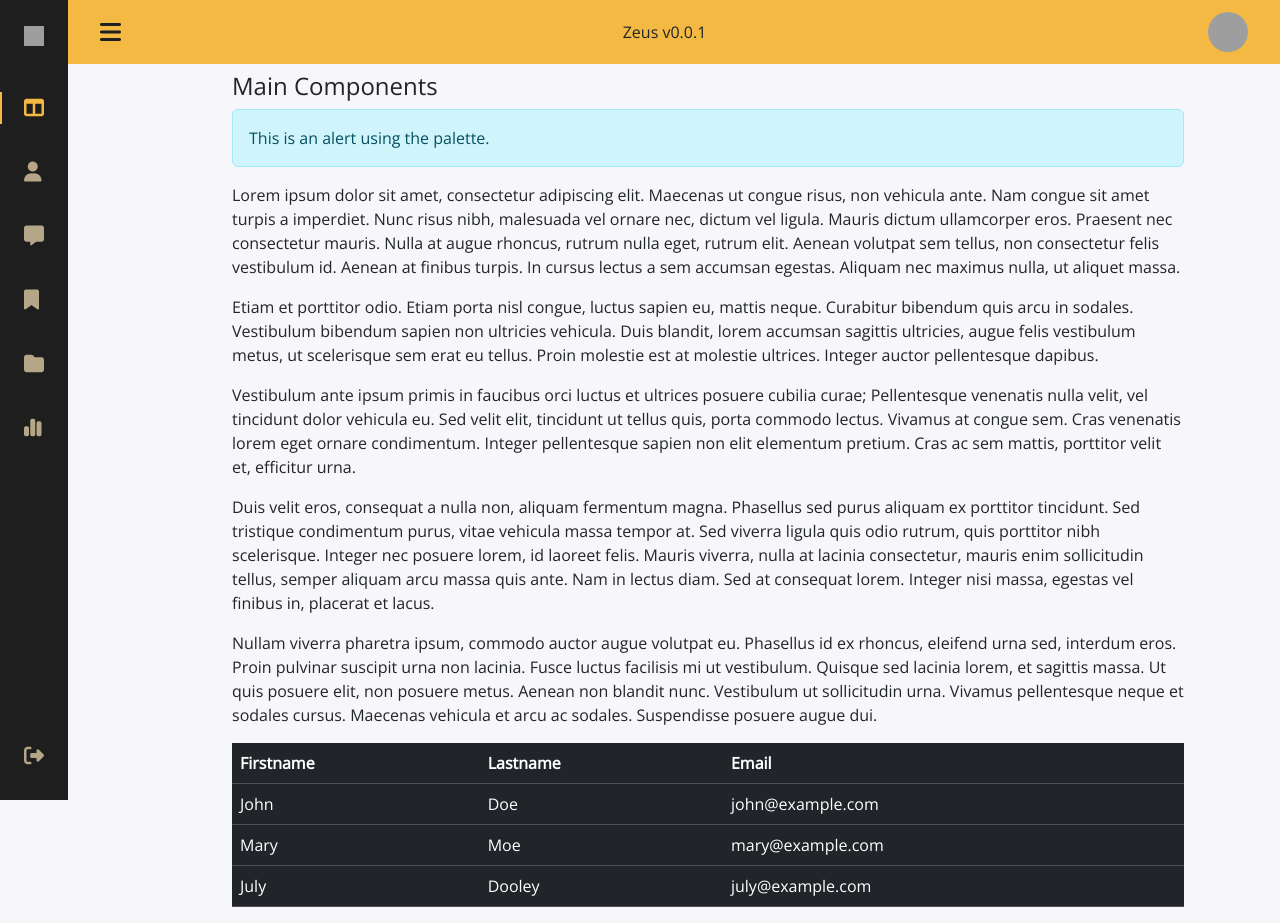
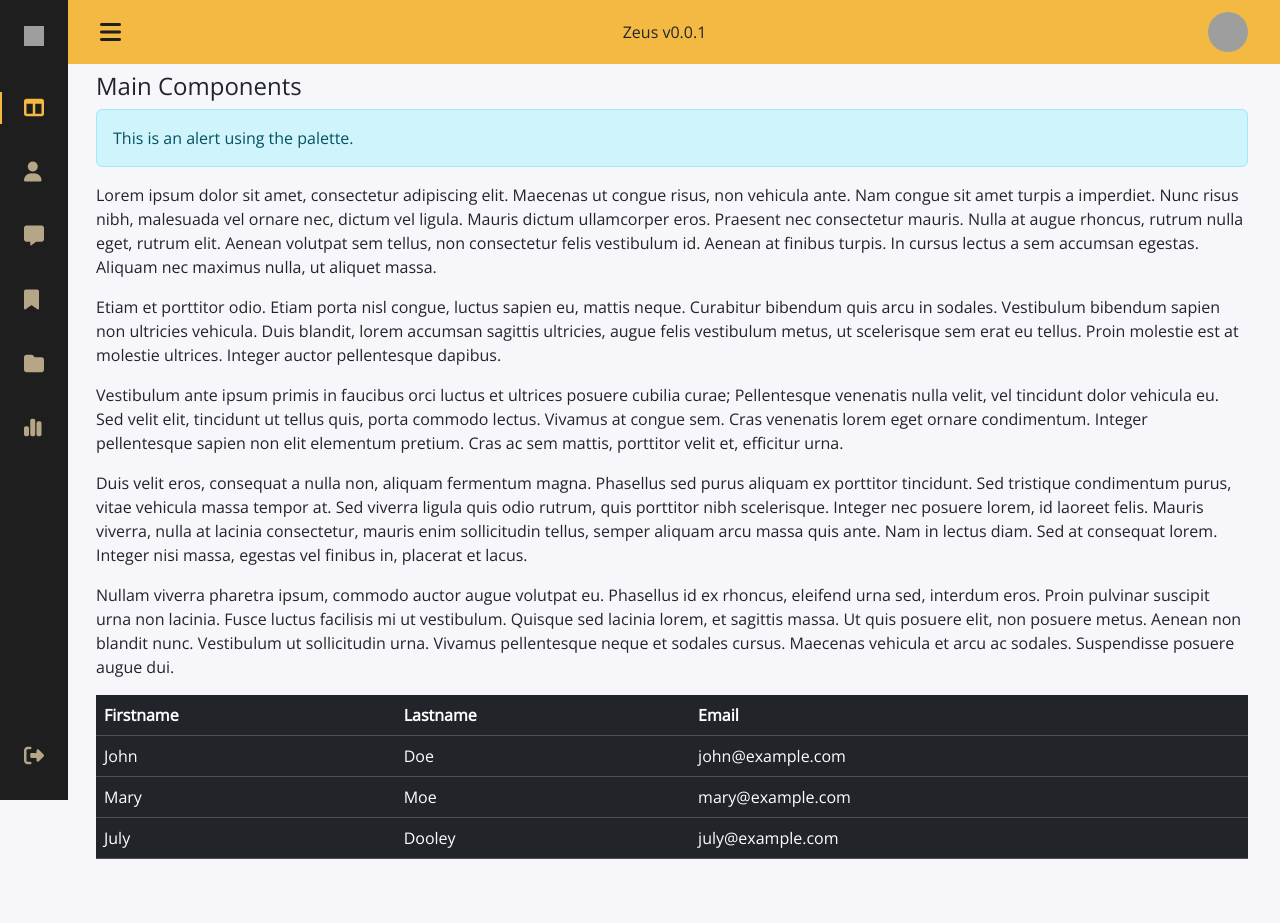
Before and after one commit to mzafram2001/zeus, an Angular app: page / in a window 1280 px wide. After the commit the page ends 875 px from the top, so only its background shows below. Built offline with nearby package versions, Linux system fonts and the light colour scheme; grey boxes are pictures that could not be loaded.

Commit message:
UPDATE Fix total width main content

```diff
--- a/src/app/app.component.css
+++ b/src/app/app.component.css
@@ -48,7 +48,10 @@ body {
     /*original color: #e3e3e3 */
     position: relative;
     margin: var(--header-height) 0 0 0;
-    padding: 0 2rem;
+    padding-top: 0rem;
+    padding-left: 2rem;
+    padding-bottom: 0rem;
+    padding-right: 0rem;
     /*originalpadding: 0 1rem*/
     font-family: var(--body-font);
     font-size: var(--normal-font-size);
@@ -179,7 +182,7 @@ a {
 @media screen and (min-width: 768px) {
     body {
         margin: calc(var(--header-height) + 1rem) 0 0 0;
-        padding-left: calc(var(--nav-width) + 2rem)
+        /*padding-left: calc(var(--nav-width) + 2rem)*/
             /*original + 2rem*/
     }
 
```
